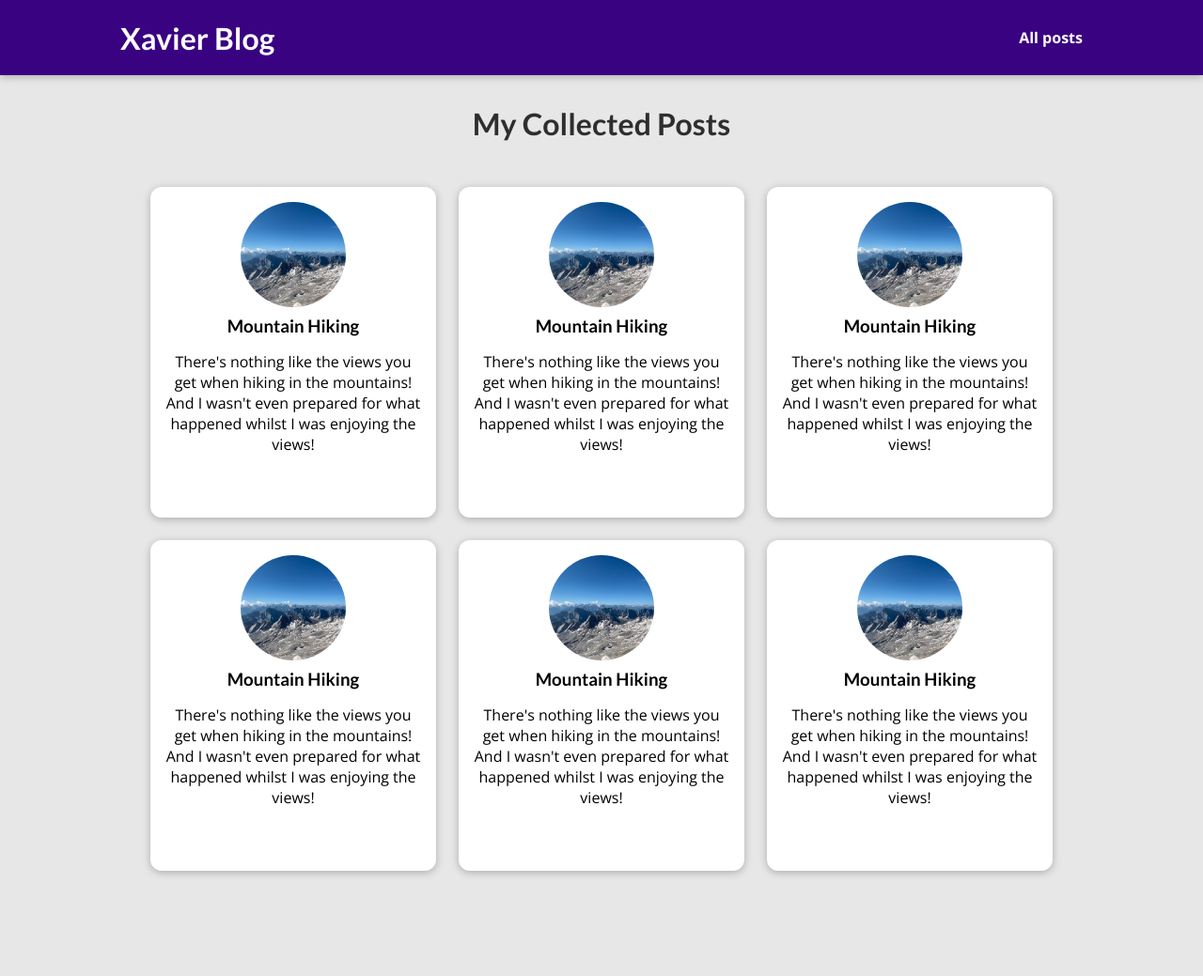
After one commit to azursanz/django_practices, a Django app: template blog/templates/blog/all-posts.html in a window 1280 px wide. The commit adds this page. Shown: the whole page at 94% size. Run offline with Django 5.2, Linux system fonts and the light colour scheme; the template is opened without the code that fills it, so the values that code supplies are empty.

Commit message:
building_bloc1

```diff
--- /dev/null
+++ b/blog/static/blog/all-posts.css
@@ -0,0 +1,43 @@
+body {
+    background-color: #e7e7e7;
+  }
+
+  #main-navigation {
+    background-color: #390281;
+    box-shadow: 0 2px 8px rgba(0, 0, 0, 0.25);
+  }
+
+  #all-posts {
+    margin: 7rem auto;
+    width: 90%;
+    max-width: 60rem;
+  }
+
+  #all-posts h2 {
+    text-align: center;
+    font-size: 2rem;
+    color: #2e2e2e;
+    margin: 3rem 0;
+  }
+
+  ul {
+    list-style: none;
+    margin: 0;
+    padding: 0;
+    display: grid;
+    grid-template-columns: repeat(auto-fill, minmax(17rem, 1fr));
+    gap: 1.5rem;
+  }
+
+  .post img {
+    width: 7rem;
+    height: 7rem;
+  }
+
+  .post a {
+    height: 22rem;
+    transform-origin: center;
+    box-shadow: 0 2px 8px rgba(0, 0, 0, 0.25);
+    border-radius: 12px;
+    background-color: white;
+  }
--- /dev/null
+++ b/blog/static/blog/post.css
@@ -0,0 +1,43 @@
+.post {
+    display: flex;
+    flex-direction: column;
+    align-items: center;
+    text-align: center;
+  }
+
+  .post a {
+    text-decoration: none;
+    color: black;
+    transition: all 0.2s ease;
+    padding: 1rem;
+  }
+
+  .post a:hover,
+  .post a:active {
+    transform: scale(1.1);
+    background-color: #390281;
+    color: white;
+  }
+
+  .post img {
+    width: 5rem;
+    height: 5rem;
+    object-fit: cover;
+    border-radius: 50%;
+  }
+
+  .post h3 {
+    margin: 0.25rem 0;
+  }
+
+  .post time {
+    color: #666666;
+    margin: 0.25rem;
+    font-style: italic;
+    font-size: 0.85rem;
+  }
+
+  .post:hover time,
+  .post:active time {
+    color: white;
+  }
--- /dev/null
+++ b/blog/templates/blog/all-posts.html
@@ -0,0 +1,26 @@
+{% extends "base.html" %}
+{% load static %}
+
+{% block title %}
+    All my Posts
+{% endblock %}
+
+{% block css_files %}
+<link rel="stylesheet" href={% static "blog/post.css" %}/>
+    <link rel= "stylesheet" href="{% static "blog/all-posts.css" %}" />
+{% endblock %}
+
+{% block content %}
+<section id="all-posts">
+    <h2> My Collected Posts </h2>
+
+    <ul>
+        {% include "blog/includes/post.html" %}
+        {% include "blog/includes/post.html" %}
+        {% include "blog/includes/post.html" %}
+        {% include "blog/includes/post.html" %}
+        {% include "blog/includes/post.html" %}
+        {% include "blog/includes/post.html" %}
+    </ul>
+</section>
+{% endblock %}
--- /dev/null
+++ b/blog/templates/blog/includes/post.html
@@ -0,0 +1,17 @@
+{% load static %}
+
+<li>
+    <article class="post">
+        <a href="">
+            <img src="{% static "blog/images/mountains.jpg" %}" alt="Mountain Hiking" />
+            <div class="post__content">
+                <h3>Mountain Hiking</h3>
+                <p>
+                    There's nothing like the views you get when hiking in the mountains!
+                    And I wasn't even prepared for what happened whilst I was
+                    enjoying the views!
+                </p>
+            </div>
+        </a>
+    </article>
+</li>
--- a/blog/views.py
+++ b/blog/views.py
@@ -8,7 +8,7 @@ def starting_page(request):
     return render(request, "blog/index.html")
 
 def posts(request):
-    pass
+    return render(request, "blog/all-posts.html")
 
 def post_detail(request):
     pass
--- a/templates/base.html
+++ b/templates/base.html
@@ -11,6 +11,13 @@
     {% block css_files %}{% endblock %}
 </head>
 <body>
+    <header id="main-navigation">
+        <h1><a href="">Xavier Blog</a></h1>
+        <nav>
+            <a href="">All posts</a>
+        <nav>
+    </header>
+
     {% block content %}
     {% endblock %}
 
```
Also changed, not shown: blog/templates/blog/index.html (+2 -21 lines).
